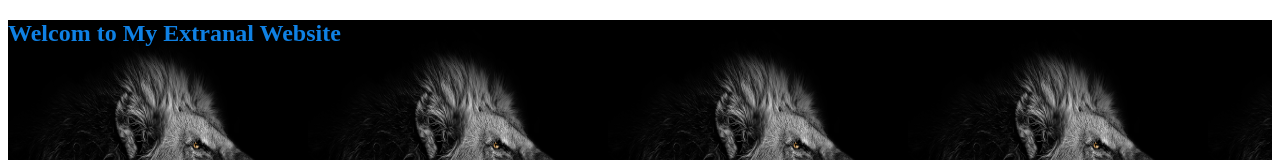
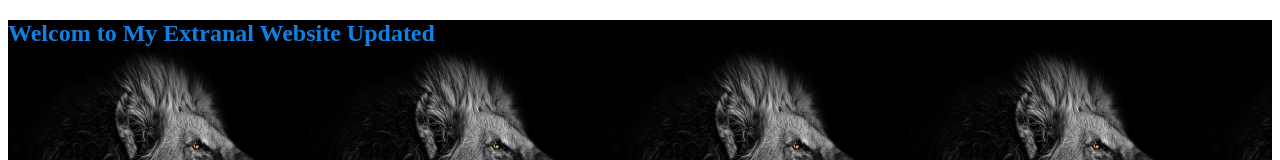
Before and after one commit to Ashraful0102/my-second-github-repo, a plain HTML site: page box model.html in a window 1280 px wide. Shown: the top 160 px of the page. Drawn offline with Linux system fonts and the light colour scheme.

Commit message:
Chnage heading on box model.html

```diff
--- a/box model.html
+++ b/box model.html
@@ -8,7 +8,7 @@
 </head>
 <body>
     <header class="header">
-        <h2>Welcom to My Extranal Website</h2>
+        <h2>Welcom to My Extranal Website Updated</h2>
     </header>
     <div class="Blog">
         <h3 class="text">My first Blog</h3>
```
